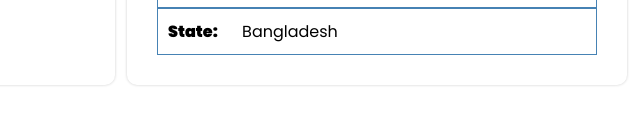
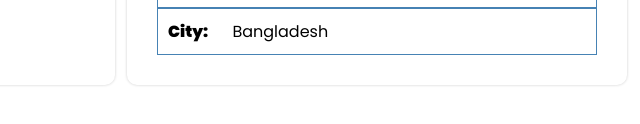
Before and after one commit to arafat-web/random-user-generator, a plain HTML site: page index.html in a window 1280 px wide. Shown: the part 486-610 px from the top of the page, 513-1153 px from the left. Drawn offline with nearby package versions, Linux system fonts and the light colour scheme.

Commit message:
Update index.html

```diff
--- a/index.html
+++ b/index.html
@@ -29,7 +29,7 @@
                             <li :class="gender"> <span>Age:</span> {{age}} </li>
                             <li :class="gender"> <span>City: </span> {{city}}</li>
                             <li :class="gender"> <span>State: </span> {{state}}</li>
-                            <li :class="gender"> <span>State: </span> {{country}}</li>
+                            <li :class="gender"> <span>City: </span> {{country}}</li>
                         </ul>
                     </div>
                 </div>
```
